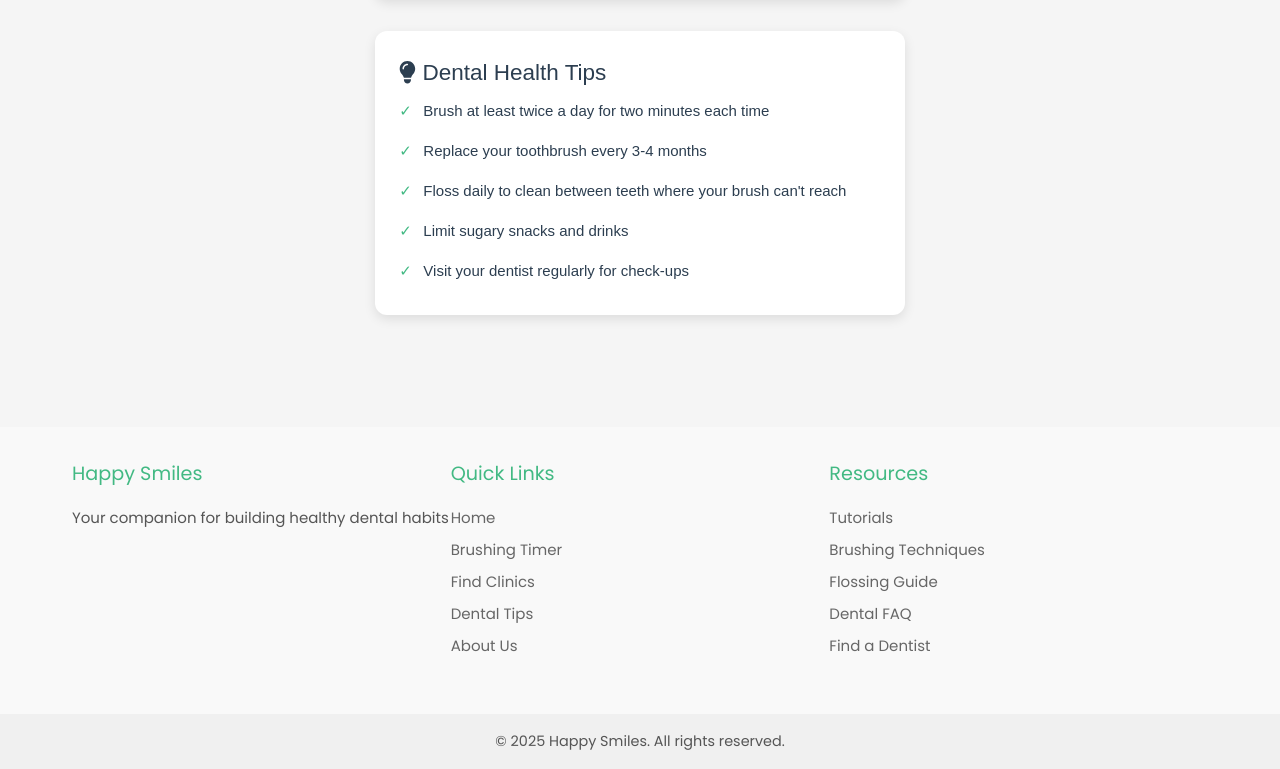
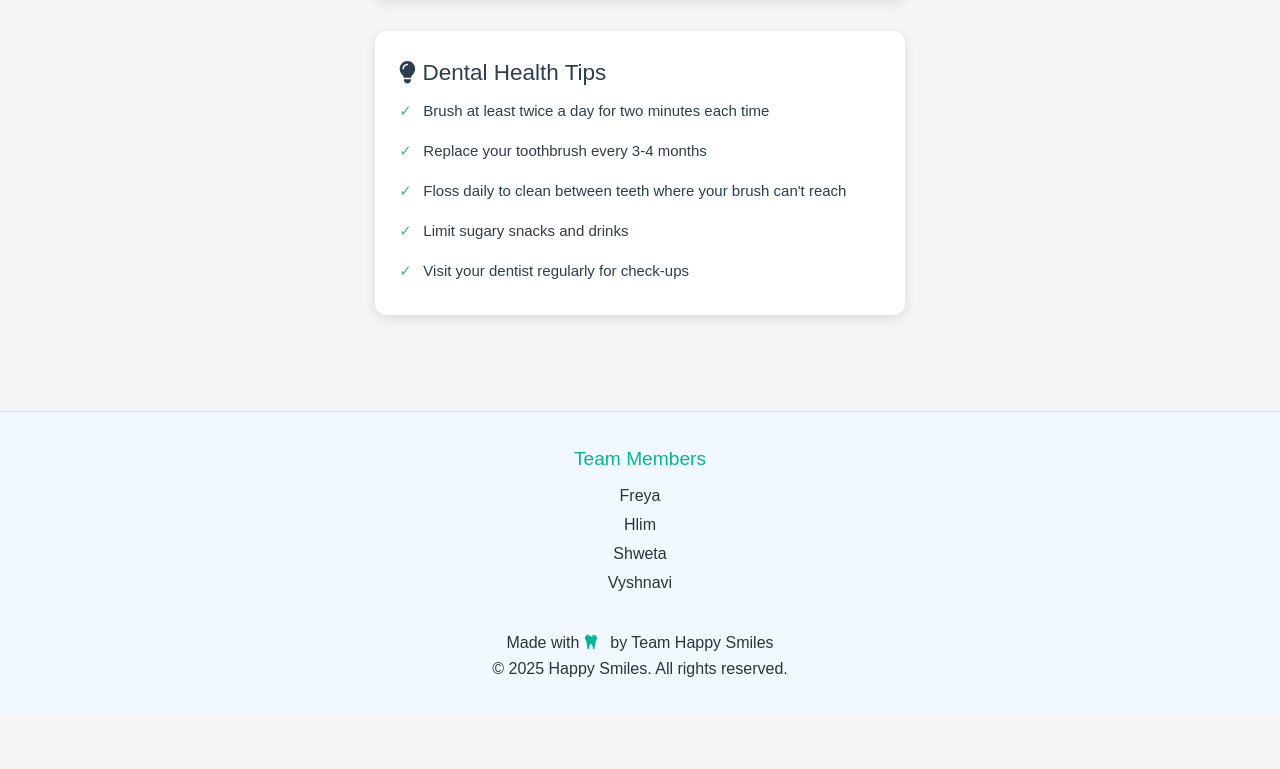
Before and after one commit to Happy-smiles-UNC/happy-smiles, a Vue app: page / in a window 1280 px wide. Shown: the part 755-1524 px from the top of the page. After the commit the page ends 1468 px from the top, so only its background shows below. Built offline with nearby package versions, Linux system fonts and the light colour scheme; a small style sheet from the web is missing; what highcharts-vue would draw is missing.

Commit message:
Update AppFooter.vue

```diff
--- a/src/components/AppFooter.vue
+++ b/src/components/AppFooter.vue
@@ -1,111 +1,76 @@
 <template>
-  <footer class="app-footer">
+  <footer class="footer">
     <div class="footer-content">
-      <div class="footer-section">
-        <h3>Happy Smiles</h3>
-        <p>Your companion for building healthy dental habits</p>
-      </div>
-
-      <div class="footer-section">
-        <h3>Quick Links</h3>
-        <ul class="footer-links">
-          <li><router-link to="/">Home</router-link></li>
-          <li><router-link to="/timer">Brushing Timer</router-link></li>
-          <li><router-link to="/clinics">Find Clinics</router-link></li>
-          <li><router-link to="/tips">Dental Tips</router-link></li>
-          <li><router-link to="/about">About Us</router-link></li>
+      <div class="team-section">
+        <h4><font-awesome-icon icon="fa-solid fa-users" class="icon" /> Team Members</h4>
+        <ul class="team-list">
+          <li>Freya</li>
+          <li>Hlim</li>
+          <li>Shweta</li>
+          <li>Vyshnavi</li>
+          <!-- Add more if you have -->
         </ul>
       </div>
 
-      <div class="footer-section">
-        <h3>Resources</h3>
-        <ul class="footer-links">
-          <li><router-link to="/tutorials">Tutorials</router-link></li>
-          <li><router-link to="/brushing">Brushing Techniques</router-link></li>
-          <li><router-link to="/flossing">Flossing Guide</router-link></li>
-          <li><router-link to="/faq">Dental FAQ</router-link></li>
-          <li><router-link to="/clinics">Find a Dentist</router-link></li>
-        </ul>
+      <div class="footer-info">
+        <p>Made with <font-awesome-icon icon="fa-solid fa-tooth" class="icon" /> by Team Happy Smiles</p>
+        <p>&copy; 2025 Happy Smiles. All rights reserved.</p>
       </div>
-    </div>
-
-    <div class="footer-bottom">
-      <p>&copy; 2025 Happy Smiles. All rights reserved.</p>
     </div>
   </footer>
 </template>
 
 <script>
 export default {
-  name: 'AppFooter'
-}
+  name: "AppFooter",
+};
 </script>
 
 <style scoped>
-.app-footer {
-  background-color: #f9f9f9;
-  color: #555;
-  padding: 2rem 0 0 0;
-  margin-top: 3rem;
+.footer {
+  background-color: #f1f8ff;
+  padding: 2rem 1rem;
+  margin-top: 2rem;
+  font-family: 'Nunito', sans-serif;
+  color: #2d3436;
+  font-size: 1rem;
+  border-top: 1px solid #dcdde1;
 }
 
 .footer-content {
-  max-width: 1200px;
-  margin: 0 auto;
   display: flex;
-  flex-wrap: wrap;
-  justify-content: space-between;
-  padding: 0 2rem;
+  flex-direction: column;
+  align-items: center;
 }
 
-.footer-section {
-  flex: 1;
-  min-width: 200px;
-  margin-bottom: 2rem;
+.team-section {
+  text-align: center;
+  margin-bottom: 1rem;
 }
 
-.footer-section h3 {
-  color: #42b983;
-  margin-bottom: 1rem;
+.team-section h4 {
   font-size: 1.2rem;
+  margin-bottom: 0.5rem;
+  color: #00b894;
 }
 
-.footer-links {
+.team-list {
   list-style: none;
   padding: 0;
   margin: 0;
 }
 
-.footer-links li {
-  margin-bottom: 0.5rem;
+.team-list li {
+  margin: 0.2rem 0;
 }
 
-.footer-links a {
-  color: #666;
-  text-decoration: none;
-  transition: color 0.3s;
+.footer-info {
+  text-align: center;
+  margin-top: 1rem;
 }
 
-.footer-links a:hover {
-  color: #42b983;
-}
-
-.footer-bottom {
-  background-color: #f0f0f0;
-  text-align: center;
-  padding: 1rem 0;
-  margin-top: 1rem;
-  font-size: 0.9rem;
-}
-
-@media (max-width: 768px) {
-  .footer-content {
-    flex-direction: column;
-    padding: 0 1rem;
-  }
-
-  .footer-section {
-    margin-bottom: 1.5rem;
-  }
+.icon {
+  margin-right: 0.5rem;
+  color: #00b894;
 }
 </style>
```
